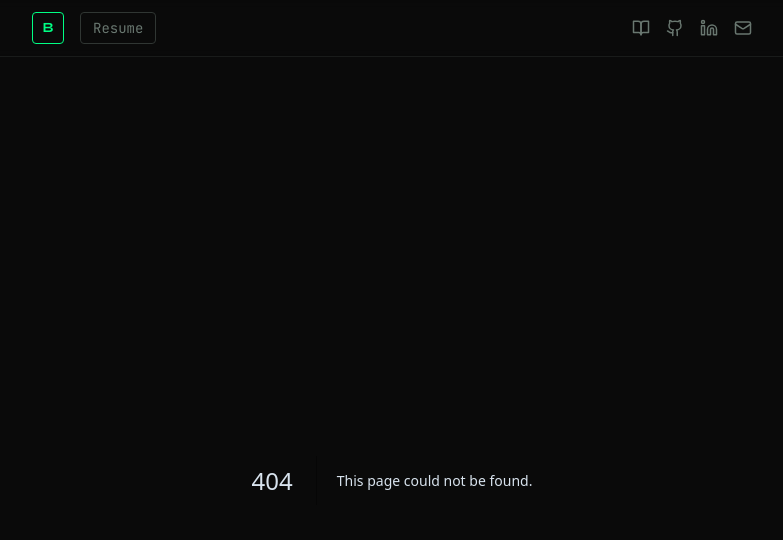
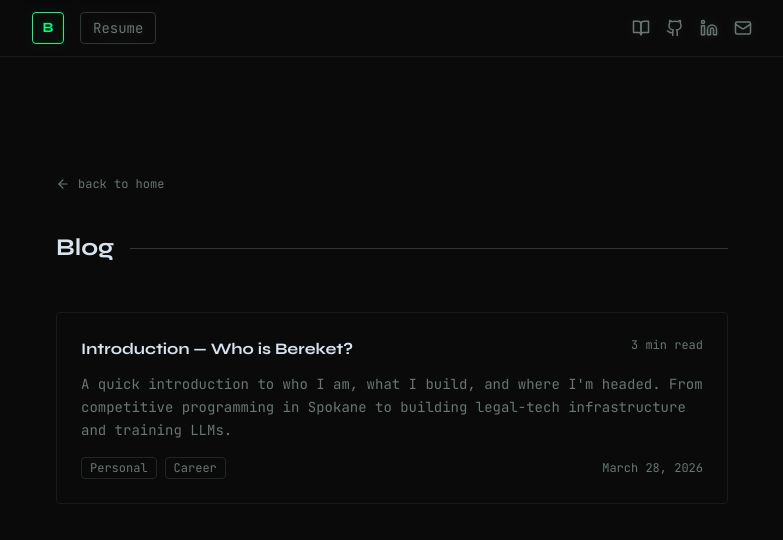
Before and after one commit to bereketlemma/bereket-portfolio, a Next.js app: page /blog in a window 1280 px wide. Before the commit this address had no page. Shown: the top 540 px of the page, without its empty margins (248-1031 px from the left). Built offline with nearby package versions, Linux system fonts and the light colour scheme.

Commit message:
feat: blog index page

```diff
--- /dev/null
+++ b/app/blog/page.tsx
@@ -0,0 +1,73 @@
+import Link from "next/link"
+import { ArrowLeft } from "lucide-react"
+
+const posts = [
+  {
+    slug: "introduction",
+    title: "Introduction — Who is Bereket?",
+    date: "March 28, 2026",
+    readTime: "3 min read",
+    tags: ["Personal", "Career"],
+    excerpt:
+      "A quick introduction to who I am, what I build, and where I'm headed. From competitive programming in Spokane to building legal-tech infrastructure and training LLMs.",
+  },
+]
+
+export default function BlogPage() {
+  return (
+    <main className="mx-auto max-w-3xl px-6 py-24">
+
+      {/* Back */}
+      <Link
+        href="/"
+        className="mb-10 flex items-center gap-2 font-mono text-xs text-muted-foreground hover:text-accent transition-colors"
+      >
+        <ArrowLeft size={14} />
+        back to home
+      </Link>
+
+      {/* Header */}
+      <div className="mb-12 flex items-center gap-4">
+        <h1 className="font-syne text-2xl font-bold text-foreground">Blog</h1>
+        <div className="h-px flex-1 bg-border" />
+      </div>
+
+      {/* Posts */}
+      <div className="flex flex-col gap-6">
+        {posts.map((post) => (
+          <Link
+            key={post.slug}
+            href={`/blog/${post.slug}`}
+            className="group rounded border border-border/40 p-6 transition-all hover:border-accent/30 hover:bg-surface/50"
+          >
+            <div className="flex items-start justify-between">
+              <h2 className="font-syne text-base font-bold text-foreground group-hover:text-accent transition-colors">
+                {post.title}
+              </h2>
+              <span className="font-mono text-xs text-muted-foreground whitespace-nowrap ml-4">
+                {post.readTime}
+              </span>
+            </div>
+            <p className="mt-3 text-sm leading-relaxed text-muted-foreground">
+              {post.excerpt}
+            </p>
+            <div className="mt-4 flex items-center justify-between">
+              <div className="flex gap-2">
+                {post.tags.map((tag) => (
+                  <span
+                    key={tag}
+                    className="rounded border border-border/60 px-2 py-0.5 font-mono text-xs text-muted-foreground"
+                  >
+                    {tag}
+                  </span>
+                ))}
+              </div>
+              <span className="font-mono text-xs text-muted-foreground">{post.date}</span>
+            </div>
+          </Link>
+        ))}
+      </div>
+
+    </main>
+  )
+}
```
